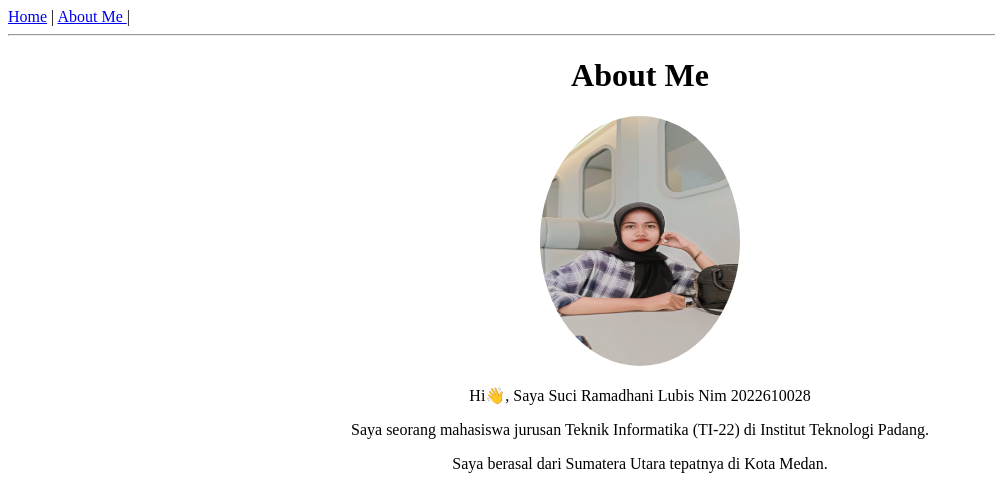
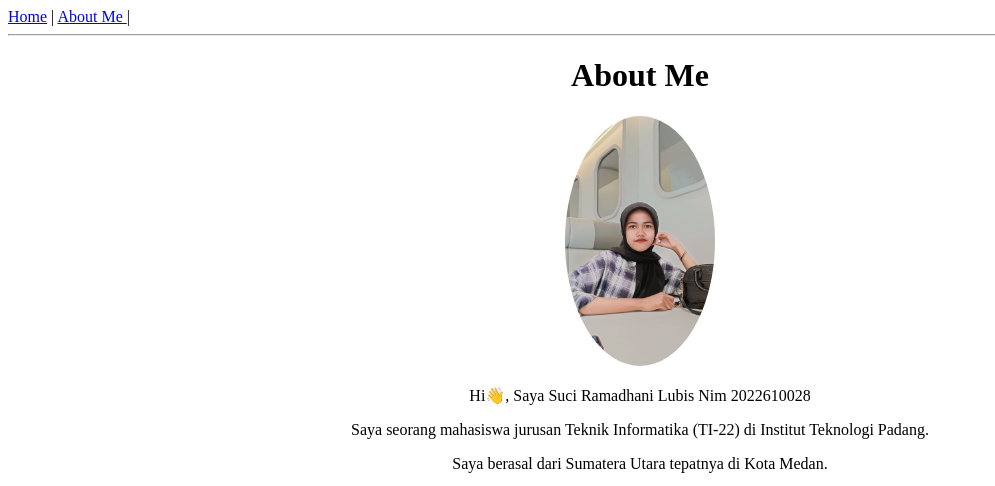
Before and after one commit to Suciramalubis/html-portofolio, a plain HTML site: page identitas.html in a window 1280 px wide. Shown: the top 486 px of the page, without its empty margins (0-995 px from the left). Drawn offline with Linux system fonts and the light colour scheme.

Commit message:
Update identitas.html

```diff
--- a/identitas.html
+++ b/identitas.html
@@ -14,7 +14,7 @@
     <hr />
     <h1 style="text-align: center;">About Me</h1>
     <header style="text-align: center;">
-    <img src="profil_suci.jpg" width="200" height="250" style="border-radius:50%;"></header>
+    <img src="profil_suci.jpg" width="150" height="250" style="border-radius:50%;"></header>
     <article style="text-align: center;">
     <p> Hi👋, Saya Suci Ramadhani Lubis Nim 2022610028
     <p>Saya seorang mahasiswa jurusan Teknik Informatika (TI-22) di Institut Teknologi Padang.</p>
```
